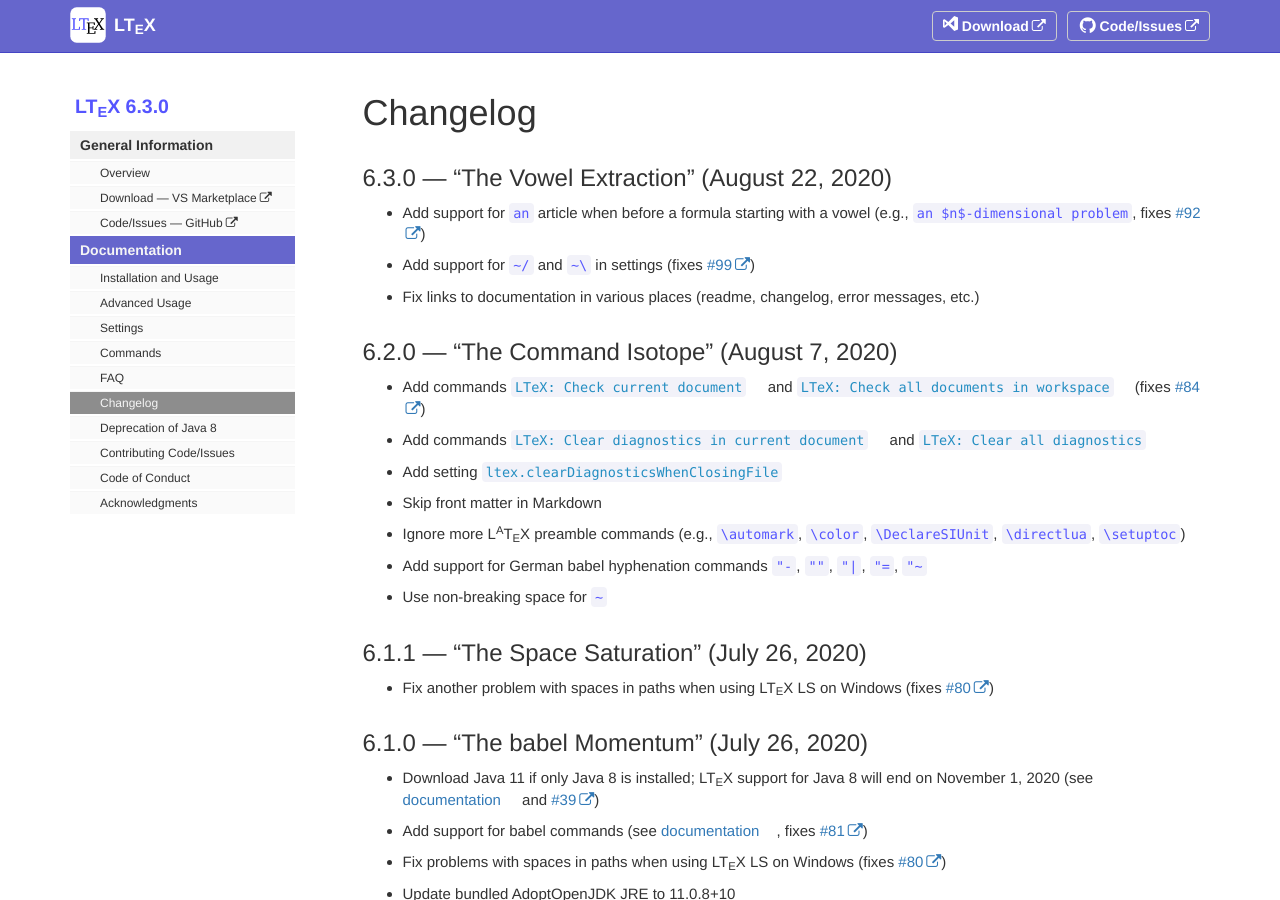
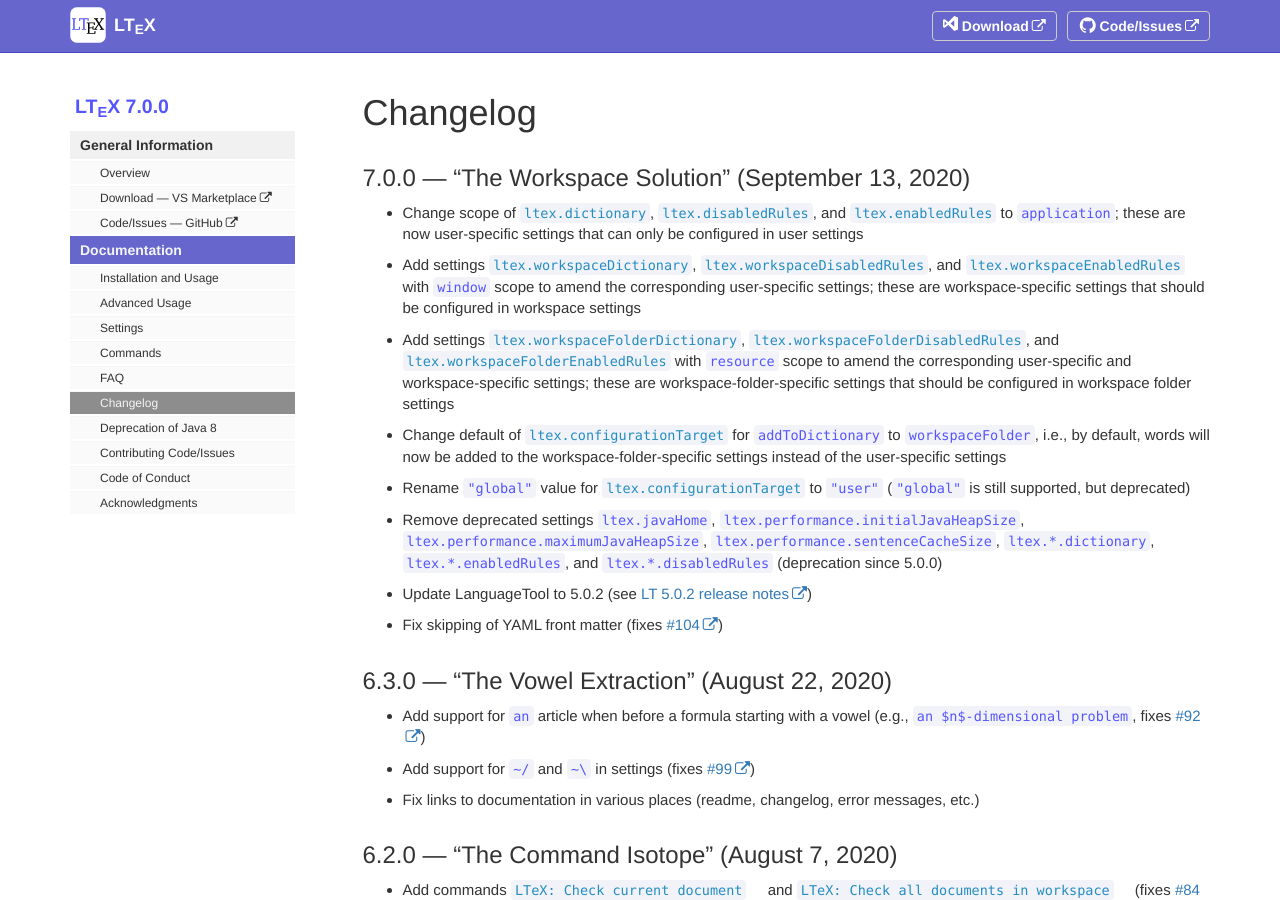
Before and after one commit to valentjn/vscode-ltex, a Jekyll site: the page built from pages/docs/changelog.md, in a window 1280 px wide and 900 px high. Built offline with Jekyll 4.4.1, drawn with Linux system fonts in a browser that asks for light colours.

Commit message:
Bump to 7.0.0

```diff
--- a/_data/sidebars/sidebar.yml
+++ b/_data/sidebars/sidebar.yml
@@ -1,7 +1,7 @@
 entries:
   - title: "sidebar"
     product: "LT<sub>E</sub>X"
-    version: "6.3.0"
+    version: "7.0.0"
     folders:
       - title: "General Information"
         output: "web"
--- a/pages/docs/changelog.md
+++ b/pages/docs/changelog.md
@@ -10,6 +10,17 @@
 sidebar: "sidebar"
 toc: false
 ---
+
+## 7.0.0 — “The Workspace Solution” (September 13, 2020)
+
+- Change scope of [`ltex.dictionary`](settings.html#ltexdictionary), [`ltex.disabledRules`](settings.html#ltexdisabledrules), and [`ltex.enabledRules`](settings.html#ltexenabledrules) to `application`; these are now user-specific settings that can only be configured in user settings
+- Add settings [`ltex.workspaceDictionary`](settings.html#ltexworkspacedictionary), [`ltex.workspaceDisabledRules`](settings.html#ltexworkspacedisabledrules), and [`ltex.workspaceEnabledRules`](settings.html#ltexworkspaceenabledrules) with `window` scope to amend the corresponding user-specific settings; these are workspace-specific settings that should be configured in workspace settings
+- Add settings [`ltex.workspaceFolderDictionary`](settings.html#ltexworkspacefolderdictionary), [`ltex.workspaceFolderDisabledRules`](settings.html#ltexworkspacefolderdisabledrules), and [`ltex.workspaceFolderEnabledRules`](settings.html#ltexworkspacefolderenabledrules) with `resource` scope to amend the corresponding user-specific and workspace-specific settings; these are workspace-folder-specific settings that should be configured in workspace folder settings
+- Change default of [`ltex.configurationTarget`](settings.html#ltexconfigurationtarget) for `addToDictionary` to `workspaceFolder`, i.e., by default, words will now be added to the workspace-folder-specific settings instead of the user-specific settings
+- Rename `"global"` value for [`ltex.configurationTarget`](settings.html#ltexconfigurationtarget) to `"user"` (`"global"` is still supported, but deprecated)
+- Remove deprecated settings `ltex.javaHome`, `ltex.performance.initialJavaHeapSize`, `ltex.performance.maximumJavaHeapSize`, `ltex.performance.sentenceCacheSize`, `ltex.*.dictionary`, `ltex.*.enabledRules`, and `ltex.*.disabledRules` (deprecation since 5.0.0)
+- Update LanguageTool to 5.0.2 (see [LT 5.0.2 release notes](https://github.com/languagetool-org/languagetool/blob/v5.0.2/languagetool-standalone/CHANGES.md#502-2020-08-28))
+- Fix skipping of YAML front matter (fixes [#104](https://github.com/valentjn/vscode-ltex/issues/104))
 
 ## 6.3.0 — “The Vowel Extraction” (August 22, 2020)
 
```
